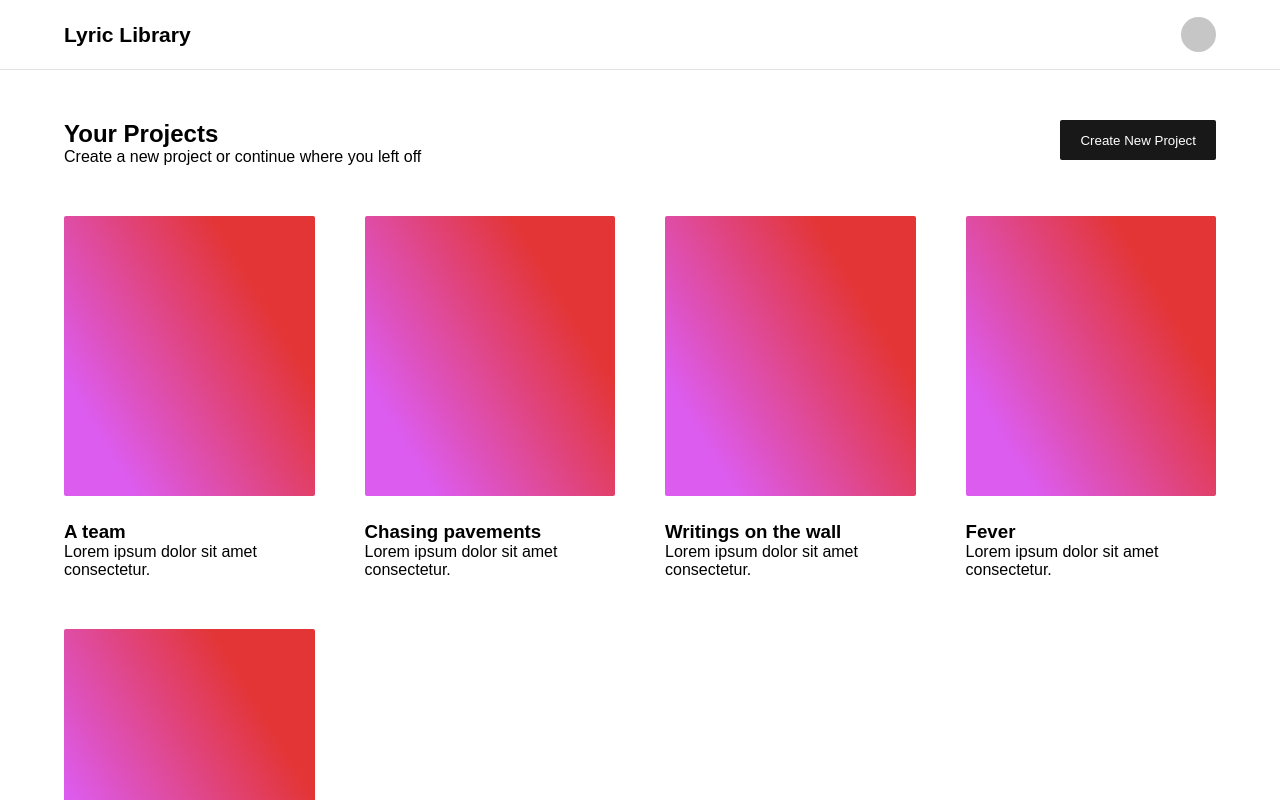
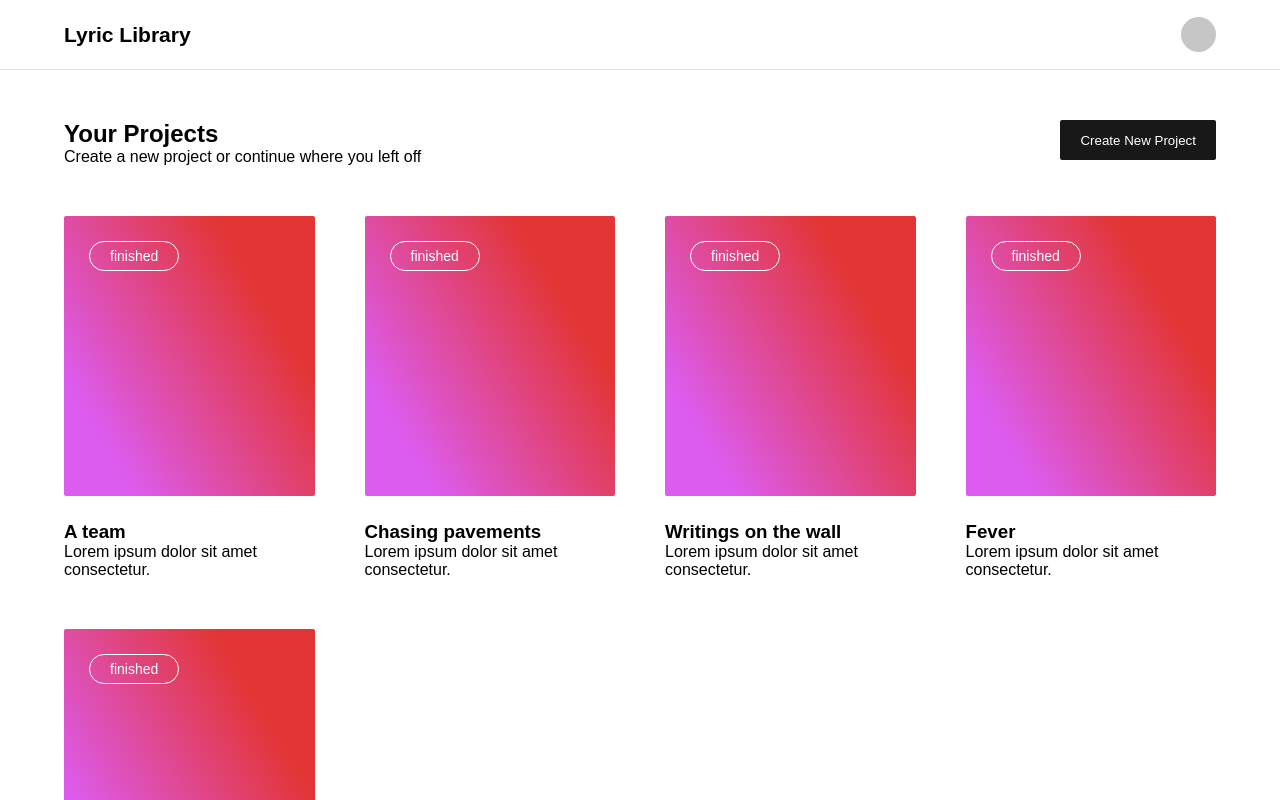
Before and after one commit to emmanuelojiji/write-it-down, a React (Create React App) app: page /projects in a window 1280 px wide. Shown: the top 800 px of the page. Built offline with nearby package versions, Linux system fonts and the light colour scheme.

Commit message:
Project status added to project card

```diff
--- a/src/Components/Header.js
+++ b/src/Components/Header.js
@@ -1,9 +1,10 @@
 import "./Header.scss";
+import {Link} from "react-router-dom"
 
 const Header = () => {
   return (
     <header>
-      <h3>Lyric Library</h3>
+      <Link to="/projects"><h3>Lyric Library</h3></Link>
 
       <div className="avatar"></div>
     </header>
--- a/src/Components/ProjectCard.js
+++ b/src/Components/ProjectCard.js
@@ -4,15 +4,13 @@ import { useEffect, useState } from "react";
 import { Link } from "react-router-dom";
 import { Button } from "../Components/Button";
 
-
-export const ProjectCard = ({ title, desc, id,}) => {
-
-
+export const ProjectCard = ({ title, desc, id, projectStatus }) => {
   return (
-    <Link to={`/editor/${id}`}>
+    <Link to={`/editor/${id}`} className="project-card-link">
       <div className={`project-card`}>
         <div className="gradient-box">
-          <Button text="Continue"/>
+          <div className="project-status">{projectStatus}</div>
+          <Button text="Continue" />
         </div>
         <h3>{title}</h3>
         <p>{desc}</p>
--- a/src/Components/ProjectCard.scss
+++ b/src/Components/ProjectCard.scss
@@ -1,3 +1,11 @@
+.project-card-link {
+  &:hover {
+    button {
+      transform: translateY(0%);
+    }
+  }
+}
+
 .gradient-box {
   max-width: 280px;
   width: 100%;
@@ -10,14 +18,7 @@
   align-items: center;
   justify-content: center;
   overflow: hidden;
-
-
-  &:hover {
-    button {
-      transform: translateY(0%);
-
-    }
-  }
+  position: relative;
 
   button {
     transform: translateY(500%);
@@ -37,3 +38,20 @@
 .not-selected {
   opacity: 0.5;
 }
+
+.project-status{
+  width: fit-content;
+  color: white;
+  padding-left: 20px;
+  padding-right: 20px;
+  border: solid 1px white;
+  border-radius: 500px;
+  height: 30px;
+  display: flex;
+  align-items: center;
+  font-size: 14px;
+  position: absolute;
+  top: 25px;
+  left: 25px;
+
+}
--- a/src/Pages/Editor.js
+++ b/src/Pages/Editor.js
@@ -60,7 +60,6 @@ export const Editor = () => {
                   ))}
                 </div>
               </div>
-
             </div>
             {sections.map((section, index) => (
               <Section
--- a/src/Pages/Editor.scss
+++ b/src/Pages/Editor.scss
@@ -40,7 +40,7 @@
   max-width: 100%;
 }
 
-.project-status {
+/*.project-status {
   width: fit-content;
   padding-left: 20px;
   padding-right: 20px;
@@ -50,7 +50,7 @@
   display: flex;
   align-items: center;
   font-size: 14px;
-}
+}*/
 
 .date {
   color: #626262;
--- a/src/Pages/Projects.js
+++ b/src/Pages/Projects.js
@@ -27,6 +27,7 @@ export const Projects = () => {
             <ProjectCard
               id={project.id}
               title={project.title}
+              projectStatus={project.status}
               desc={project.desc}
               hoveredProject={project.title}
 
```
